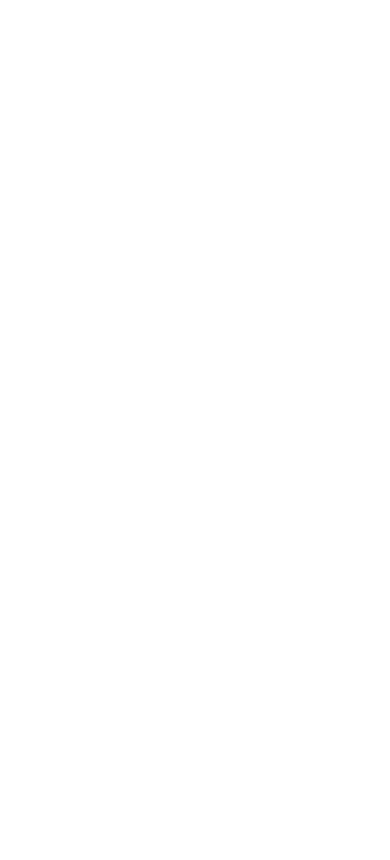
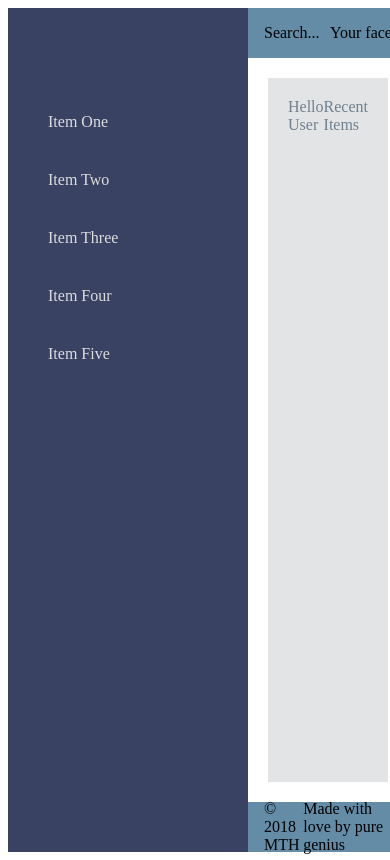
Before and after one commit to mafda/dashboard, a plain HTML site: page index.html in a window 390 px wide. Drawn offline with Linux system fonts and the light colour scheme.

Commit message:
responsive in desktop

```diff
--- a/index.html
+++ b/index.html
@@ -13,10 +13,30 @@
 <body>
 
   <div class="grid-container">
-    <header class="header"></header>
-    <aside class="sidenav"></aside>
-    <main class="main"></main>
-    <footer class="footer"></footer>
+    <header class="header">
+      <div class="header__search">Search...</div>
+      <div class="header__avatar">Your face</div>
+    </header>
+
+    <aside class="sidenav">
+      <ul class="sidenav__list">
+        <li class="sidenav__list-item">Item One</li>
+        <li class="sidenav__list-item">Item Two</li>
+        <li class="sidenav__list-item">Item Three</li>
+        <li class="sidenav__list-item">Item Four</li>
+        <li class="sidenav__list-item">Item Five</li>
+      </ul>
+    </aside>
+
+    <div class="main-header">
+      <div class="main-header__heading">Hello User</div>
+      <div class="main-header__updates">Recent Items</div>
+    </div>
+
+    <footer class="footer">
+      <div class="footer__copyright">&copy; 2018 MTH</div>
+      <div class="footer__signature">Made with love by pure genius</div>
+    </footer>
   </div>
 
 </body>
--- a/styles.css
+++ b/styles.css
@@ -0,0 +1,75 @@
+/* ====== Grid container ====== */
+.grid-container {
+  display: grid;
+  grid-template-columns: 240px 1fr;
+  grid-template-rows: 50px 1fr 50px;
+  grid-template-areas:
+  "sidenav header"
+  "sidenav main"
+  "sidenav footer";
+  height: 100vh;
+}
+
+.header {
+  grid-area: header;
+  background-color: #648ca6;
+}
+
+.sidenav {
+  grid-area: sidenav;
+  background-color: #394263;
+}
+
+.main {
+  grid-area: main;
+  background-color: #8fd4d9;
+}
+
+.footer {
+  grid-area: footer;
+  background-color: #648ca6;
+}
+
+/* ====== Header - Footer ====== */
+.header, .footer {
+  display: flex;
+  align-items: center;
+  justify-content: space-between;
+  padding: 0 16px;
+  background-color: #648ca6;
+}
+
+/* ====== Sidenav ====== */
+.sidenav {
+  display: flex; /* Will be hidden on mobile */
+  flex-direction: column;
+  grid-area: sidenav;
+  background-color: #394263;
+}
+
+.sidenav__list {
+  padding: 0;
+  margin-top: 85px;
+  list-style-type: none;
+}
+
+.sidenav__list-item {
+  padding: 20px 20px 20px 40px;
+  color: #ddd;
+}
+
+.sidenav__list-item:hover {
+  background-color: rgba(255, 255, 255, 0.2);
+  cursor: pointer;
+}
+
+/* ====== Main-header ====== */
+.main-header {
+  display: flex;
+  justify-content: space-between;
+  margin: 20px;
+  padding: 20px;
+  height: 1fr;
+  background-color: #e3e4e6;
+  color: slategray;
+}
```
